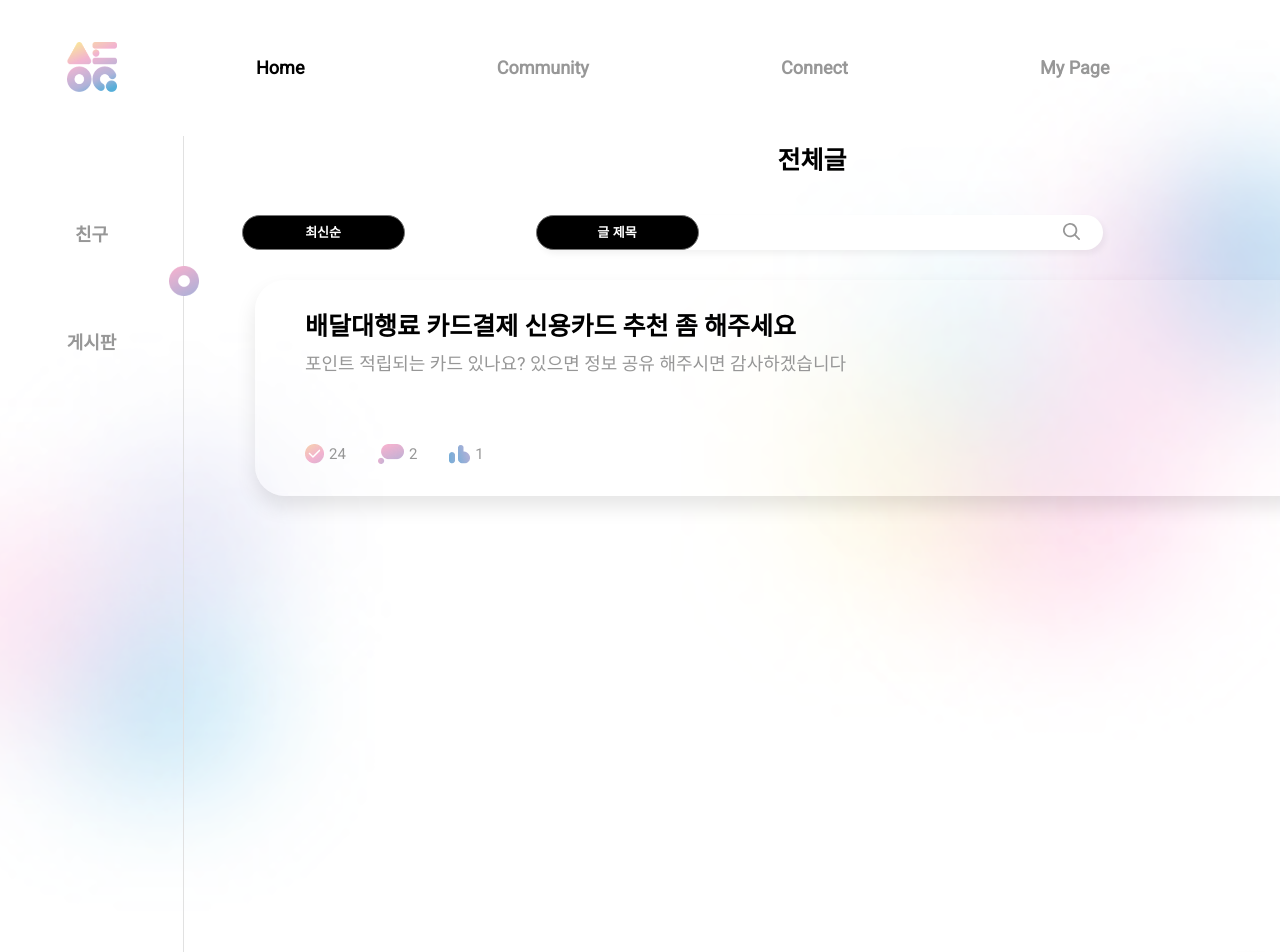
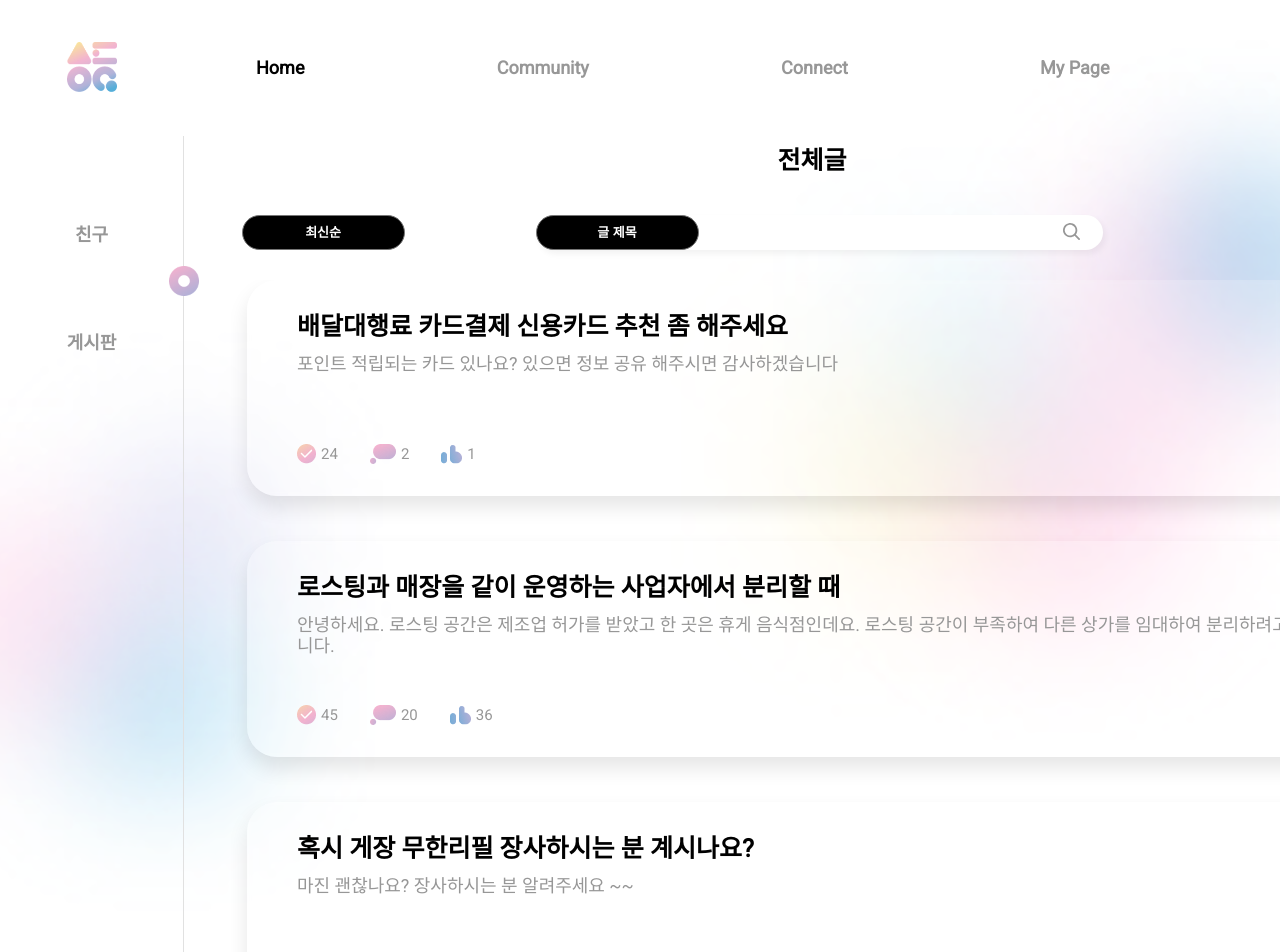
Before and after one commit to stockOneQ/front, a Next.js app: page /community/board in a window 1280 px wide. Shown: the top 952 px of the page. Built offline with nearby package versions, Linux system fonts and the light colour scheme.

Commit message:
style(community): 게시판 페이지 - 전체 height 높이 수정 - 게시글 영역 scroll 생성, padding 값 추가

```diff
--- a/components/community/Board/PostListBox/style.ts
+++ b/components/community/Board/PostListBox/style.ts
@@ -4,4 +4,6 @@ export const Box = styled.div`
   display: flex;
   flex-direction: column;
   gap: 4.5rem;
+  overflow-y: scroll;
+  padding: 0rem 3.2rem 2.8rem 1.6rem;
 `;
--- a/components/community/Board/style.ts
+++ b/components/community/Board/style.ts
@@ -1,10 +1,9 @@
 import { styled } from "styled-components";
 
 export const Box = styled.div`
-  width: 100%;
-
   display: flex;
   flex-direction: column;
   justify-content: center;
   align-items: center;
+  height: 95%;
 `;
--- a/recoil/states.ts
+++ b/recoil/states.ts
@@ -9,7 +9,6 @@ export const postContentState = atom<string>({
   key: "postContentState",
   default: "",
 });
-
 
 export interface IPostTypes {
   id: number;
@@ -45,10 +44,8 @@ export const gradientsListState = atom({
       productName: "유통기한 지난 재료 1",
       category: "afterDate",
     },
-
   ],
 });
-
 
 export const postListState = atom<IPostTypes[]>({
   key: "postsState",
@@ -62,6 +59,25 @@ export const postListState = atom<IPostTypes[]>({
       views: 24,
       commentCount: 2,
       likes: 1,
+    },
+    {
+      id: 2,
+      uploadTime: "20230706012519547",
+      title: "로스팅과 매장을 같이 운영하는 사업자에서 분리할 때",
+      content:
+        "안녕하세요. 로스팅 공간은 제조업 허가를 받았고 한 곳은 휴게 음식점인데요. 로스팅 공간이 부족하여 다른 상가를 임대하여 분리하려고 합니다.",
+      views: 45,
+      commentCount: 20,
+      likes: 36,
+    },
+    {
+      id: 3,
+      uploadTime: "20230706012532581",
+      title: "혹시 게장 무한리필 장사하시는 분 계시나요?",
+      content: "마진 괜찮나요? 장사하시는 분 알려주세요 ~~",
+      views: 60,
+      commentCount: 13,
+      likes: 12,
     },
   ],
 });
```
